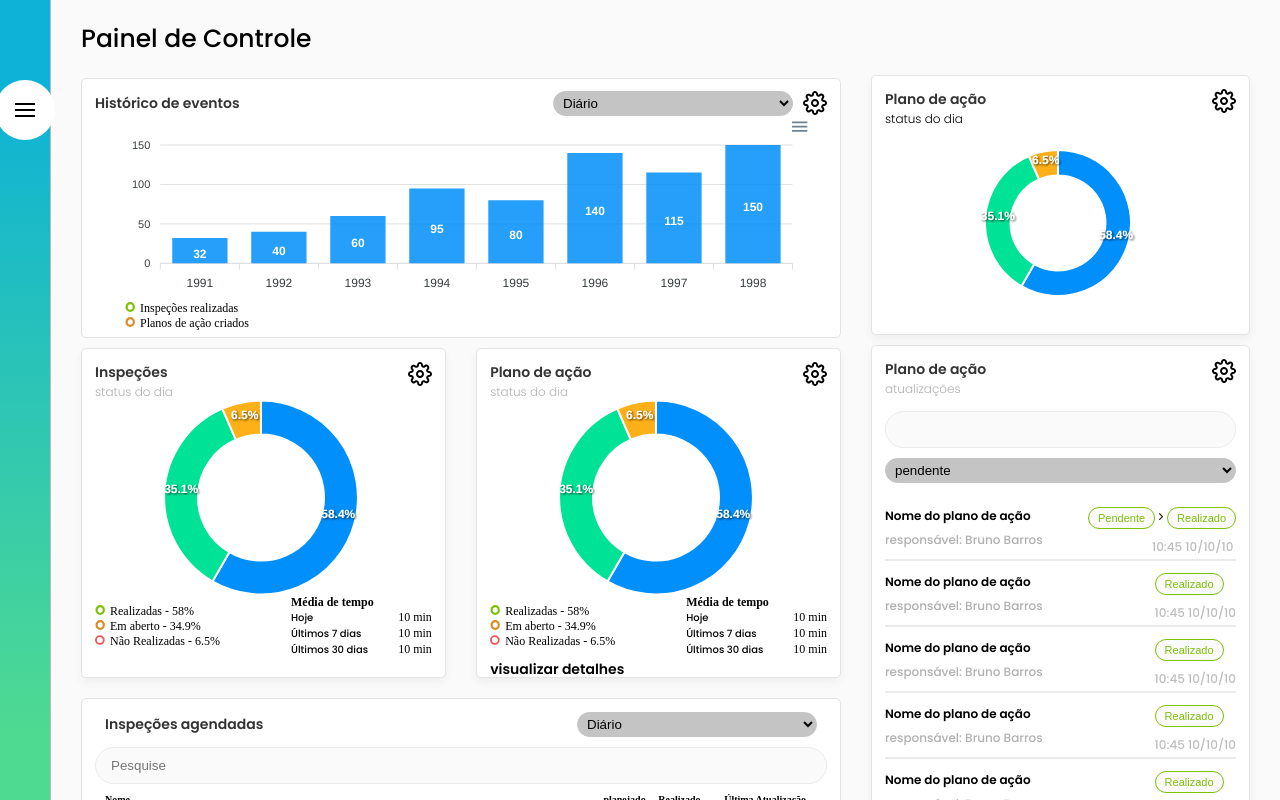
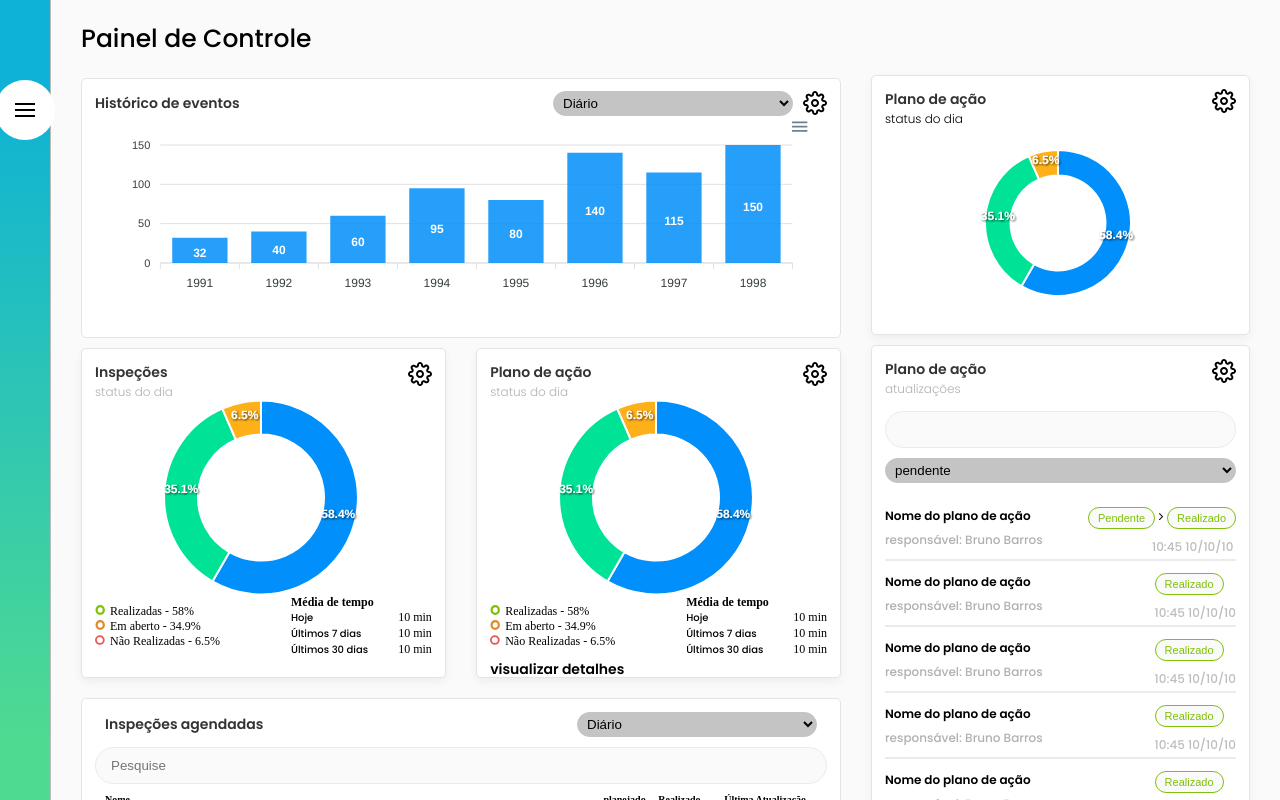
Before and after one commit to Lucasci20/Dashboard-project, a React (Create React App) app: page / in a window 1280 px wide. Shown: the top 800 px of the page. Built offline with nearby package versions, Linux system fonts and the light colour scheme.

Commit message:
update 1.7.4

```diff
--- a/src/assets/styles/home.scss
+++ b/src/assets/styles/home.scss
@@ -3,7 +3,7 @@
 
   .chart {
     width: 100%;
-    height: 80%;
+    height: 100%;
     display: block;
     overflow: hidden;
     margin-left: 2rem;
--- a/src/components/EventHistoryChart.js
+++ b/src/components/EventHistoryChart.js
@@ -26,7 +26,7 @@ const EventHistoryChart = () => {
         series={series}
         type="bar"
         width="100%"
-        height="100%"
+        height="80%"
       />
     </>
   );
```
